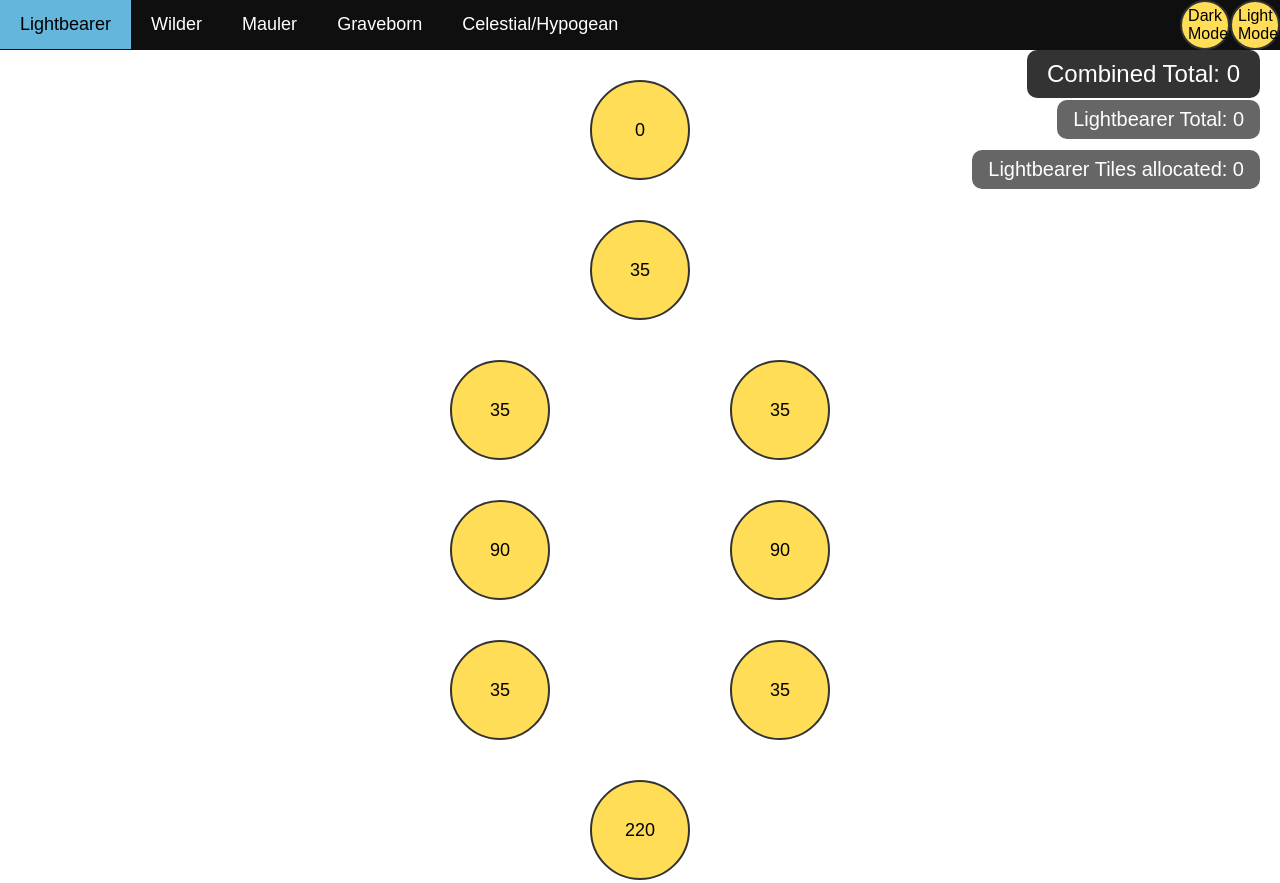
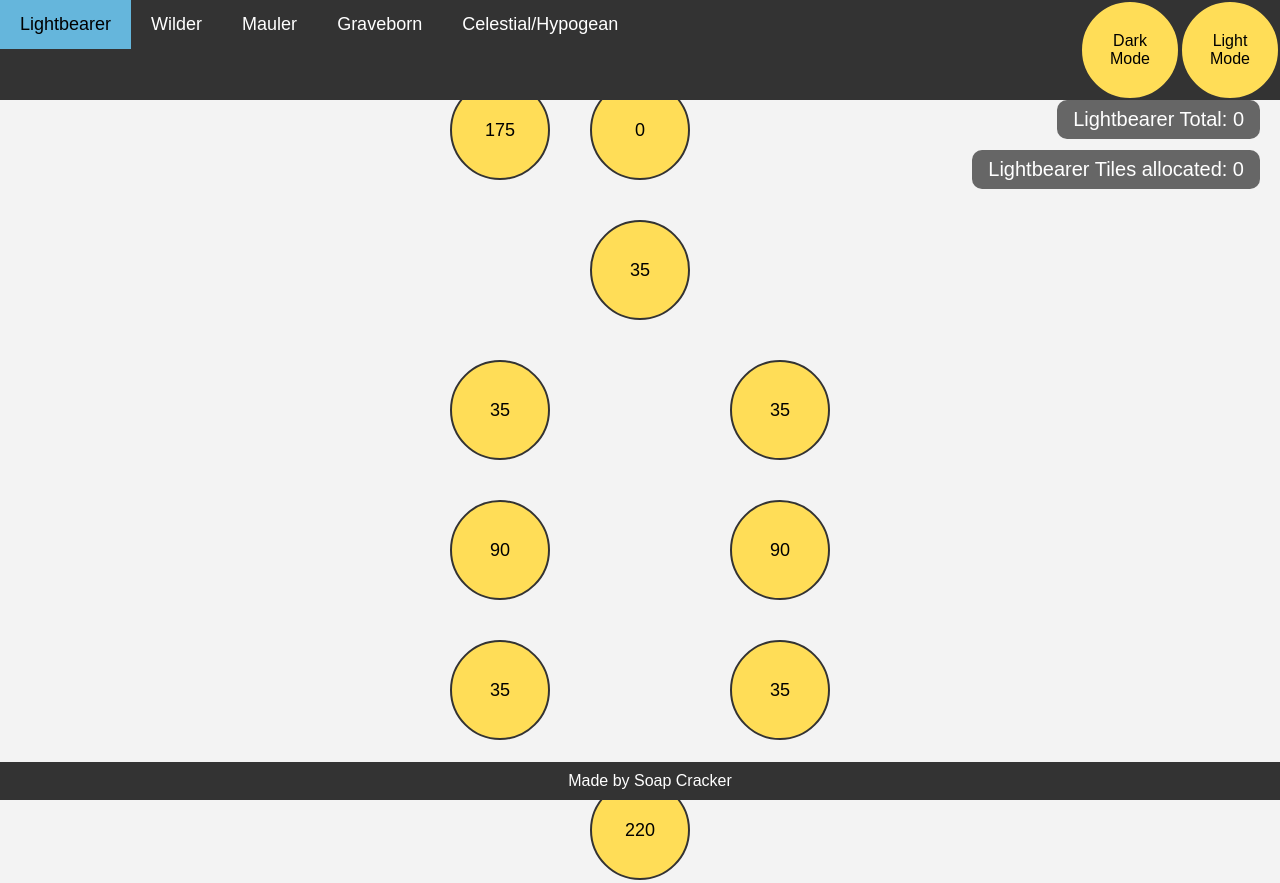
Before and after one commit to SoapCracker/AFK-Journey-faction-tiles-planner-online-version, a plain HTML site: page index.html in a window 1280 px wide. Shown: the top 883 px of the page. Drawn offline with Linux system fonts and the light colour scheme.

Commit message:
Update index.html
added a footer that write that this was made by me

```diff
--- a/index.html
+++ b/index.html
@@ -9,7 +9,7 @@
       font-family: Arial, sans-serif;
       margin: 0;
       padding: 0;
-      background-color: #ffffff;
+      background-color: #f3f3f3;
       display: flex;
       flex-direction: column;
       align-items: center; /* Center horizontally */
@@ -20,7 +20,7 @@
     /* Top Navbar */
     .navbar {
       width: 100%;
-      background-color: #0f0f0f;
+      background-color: #333;
       overflow: hidden;
       position: fixed;
       top: 0;
@@ -179,7 +179,7 @@
       grid-row: 11;
     }
 
-    .row-11-right {
+    .row -11-right {
       grid-column: 3;
       grid-row: 11;
     }
@@ -333,7 +333,7 @@
     }
 
     .nav-link.active[data-page="3"] {
-      background-color: rgb(32, 58, 44);
+      background-color: rgb(50, 59, 58);
     }
 
     .nav-link.active[data-page="4"] {
@@ -354,7 +354,7 @@
     }
 
     .container button.active[data-page="3"] {
-      background-color: rgb(32, 58, 44);
+      background-color: rgb(50, 59, 58);
     }
 
     .container button.active[data-page="4"] {
@@ -363,9 +363,19 @@
 
     .mode-button {
       float: right;
-      height: 50px;
-      width: 50px;
+      padding: 10px 15px;
       font-size: 16px;
+    }
+
+    .footer {
+      position: fixed;
+      bottom: 0;
+      left: 0;
+      width: 100%;
+      background-color: #333;
+      color: #fff;
+      padding: 10px;
+      text-align: center;
     }
   </style>
 </head>
@@ -373,7 +383,7 @@
 
 <!-- Navbar -->
 <div class="navbar">
-  <a href="#" class="nav-link active" data-page="0">Lightbearer</a>
+  <a href="#" class="nav-link active " data-page="0">Lightbearer</a>
   <a href="#" class="nav-link" data-page="1">Wilder</a>
   <a href="#" class="nav-link" data-page="2">Mauler</a>
   <a href="#" class ="nav-link" data-page="3">Graveborn</a>
@@ -388,6 +398,11 @@
 <div class="total" id="total">Combined Total: 0</div>
 <div class="page-total" id="page-total">Page Total: 0</div>
 <div class="clicked-buttons" id="clicked-buttons">Clicked Buttons: 0</div>
+
+<!-- Footer -->
+<div class="footer">
+  Made by Soap Cracker
+</div>
 
 <script>
   const gridContainer = document.getElementById('grid-container');
@@ -446,14 +461,14 @@
   // Function to update total display
   function updateTotalDisplay() {
     combinedTotalDisplay.textContent = `Combined Total: ${combinedTotal}`;
-    const navLinks = document.querySelectorAll('.nav-link');
+ const navLinks = document.querySelectorAll('.nav-link');
     const currentPageName = navLinks[currentPage].textContent;
     pageTotalDisplay.textContent = `${currentPageName} Total: ${pageTotals[currentPage]}`;
     clickedButtonsDisplay.textContent = `${currentPageName} Tiles allocated: ${clickedButtons[currentPage]}`;
   }
 
   // Function to create buttons dynamically for the grid
- function createGrid(pageIndex) {
+function createGrid(pageIndex) {
     gridContainer.innerHTML = ''; // Clear the grid first
 
     buttonValues.forEach((buttonData, index) => {
```
